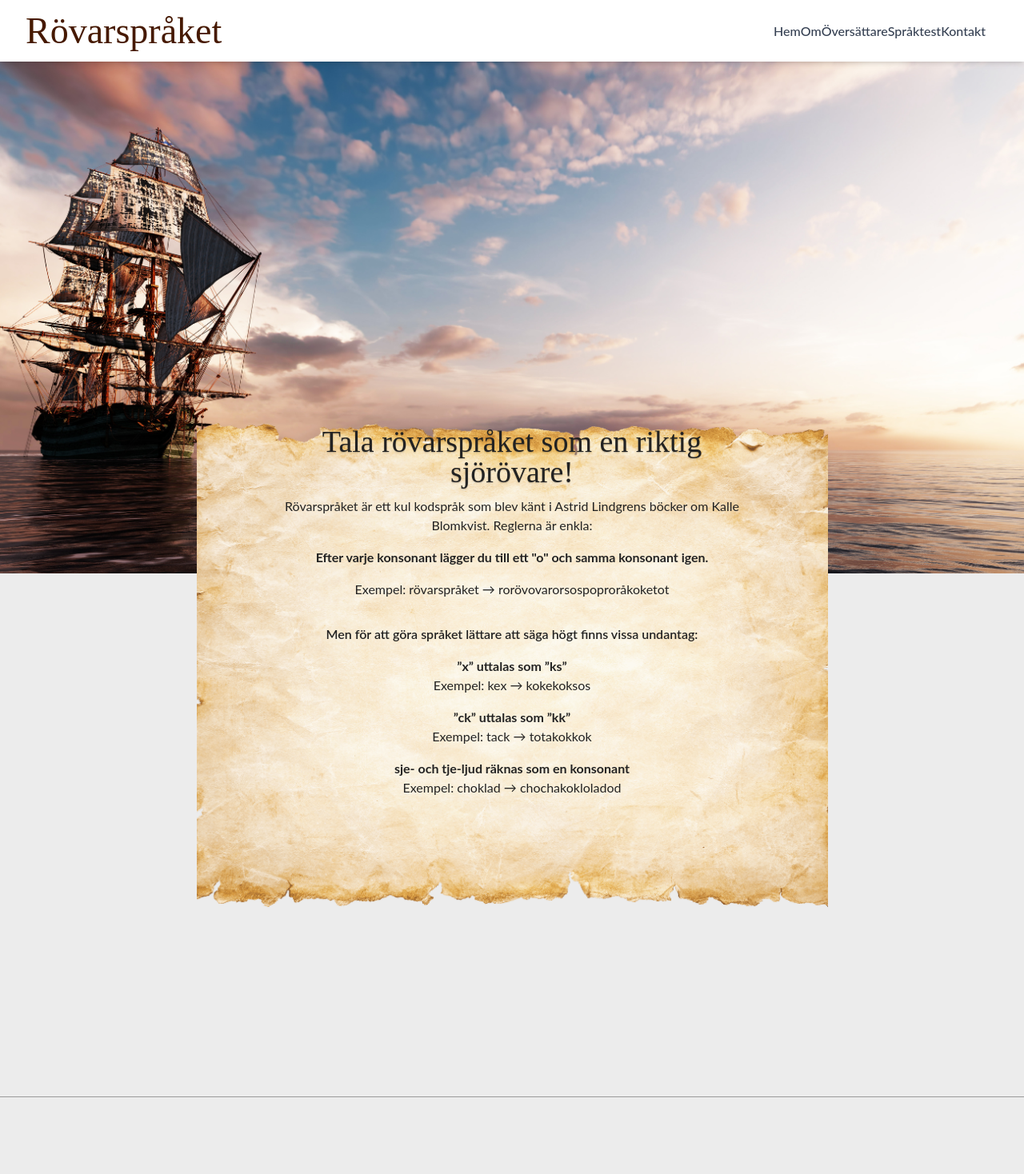
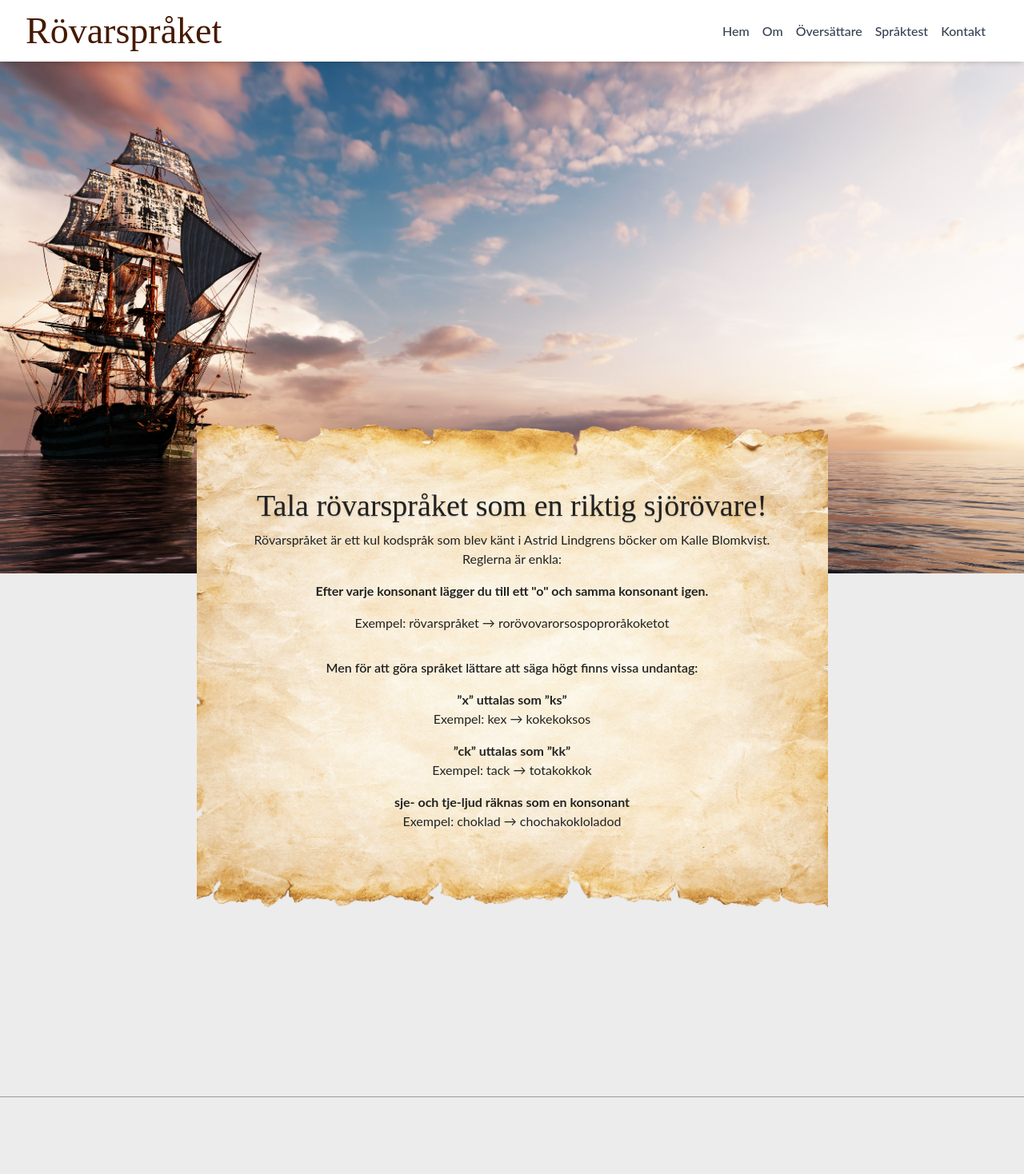
Before and after one commit to Emmelie83/RobberLanguageTranslator, a React (Vite) app: page / in a window 1280 px wide. Shown: the top 1468 px of the page at 80% size. Built offline with nearby package versions, Linux system fonts and the light colour scheme; a web font is replaced by a local one.

Commit message:
Add correct imports of Navbar and Footer

```diff
--- a/src/components/navbar.tsx
+++ b/src/components/navbar.tsx
@@ -8,7 +8,7 @@ const Navbar: React.FC = () => {
 				<h1 className="text-amber-950 py-1">Rövarspråket</h1>
 
 				{/* Desktop Links */}
-				<ul className="hidden md:flex space-x-6 text-gray-700 font-medium">
+				<ul className="hidden md:flex space-x-6 gap-4 text-gray-700 font-medium">
 					<li>
 						<a href="#home" className="hover:text-amber-950">
 							Hem
--- a/src/components/rules/Rules.tsx
+++ b/src/components/rules/Rules.tsx
@@ -8,7 +8,7 @@ const Rules: React.FC = () => (
 		<div
 			className="text-center bg-[url('/paper-small.png')]
     lg:bg-[url('/paper.png')] bg-cover bg-center pt-10 px-2 h-[900px] -mt-50">
-			<div className="lg:w-3/4 mx-auto mt-10">
+			<div className="lg:w-11/12 mx-auto mt-10 lg:mt-30">
 				<h2 className="mb-3 text-shadow-sm ">
 					Tala rövarspråket som en riktig sjörövare!
 				</h2>
```
